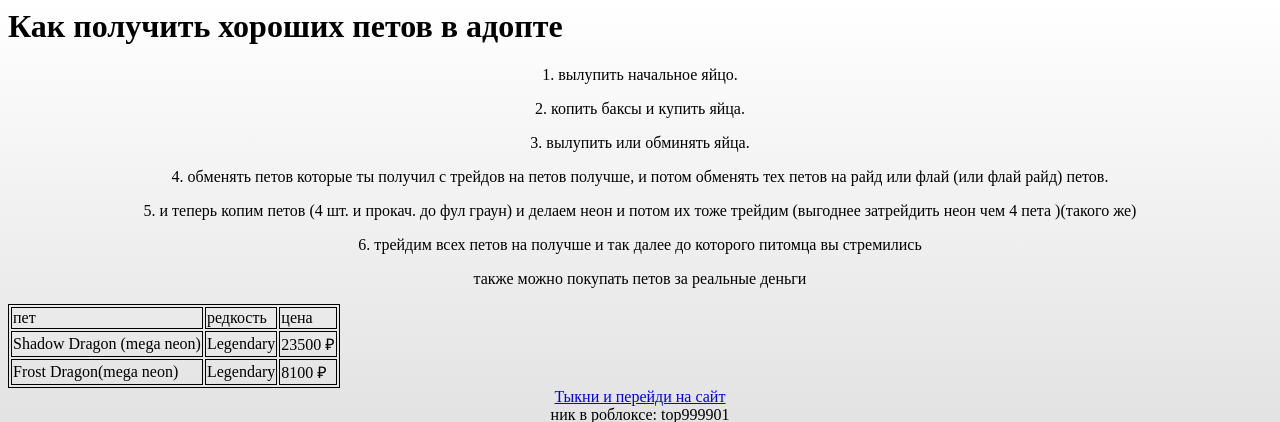
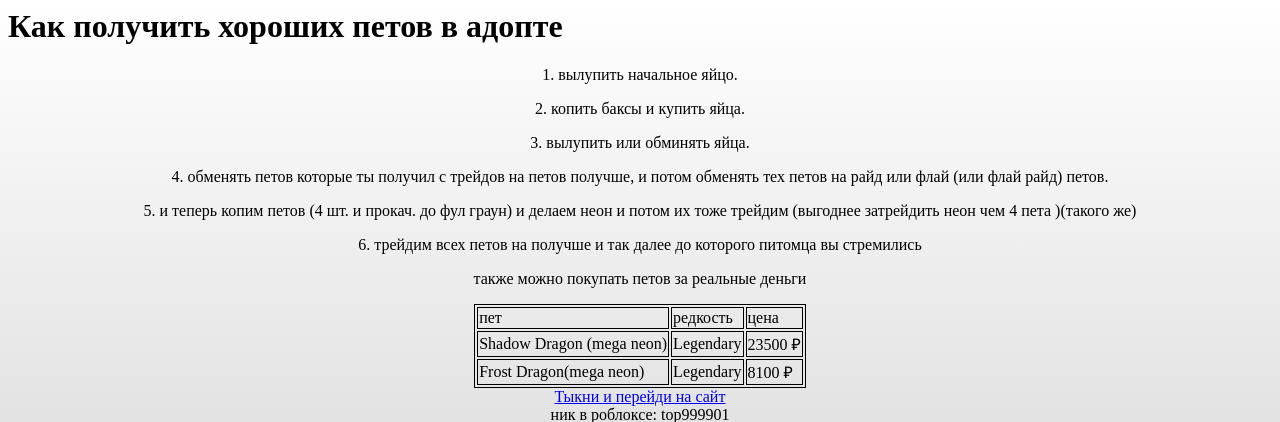
Before and after one commit to top999901/MLKprokachka, a plain HTML site: page index.html in a window 1280 px wide. Shown: the top 422 px of the page. Drawn offline with Linux system fonts and the light colour scheme.

Commit message:
Update index.html

```diff
--- a/index.html
+++ b/index.html
@@ -10,7 +10,7 @@
         <p> 5. и теперь копим петов (4 шт. и прокач. до фул граун) и делаем неон и потом их тоже трейдим (выгоднее затрейдить неон чем 4 пета )(такого же)  </p>
       <p> 6. трейдим всех петов на получше и так далее до которого питомца вы стремились </p>
       <p> также можно покупать петов за реальные деньги </p>
-      <table style="border:1px solid black;align-self:center">
+      <table style="border:1px solid black;margin:auto">
         <tr>
             <td style="border:1px solid black;">пет</td>
             <td style="border:1px solid black;">редкость</td>
```
